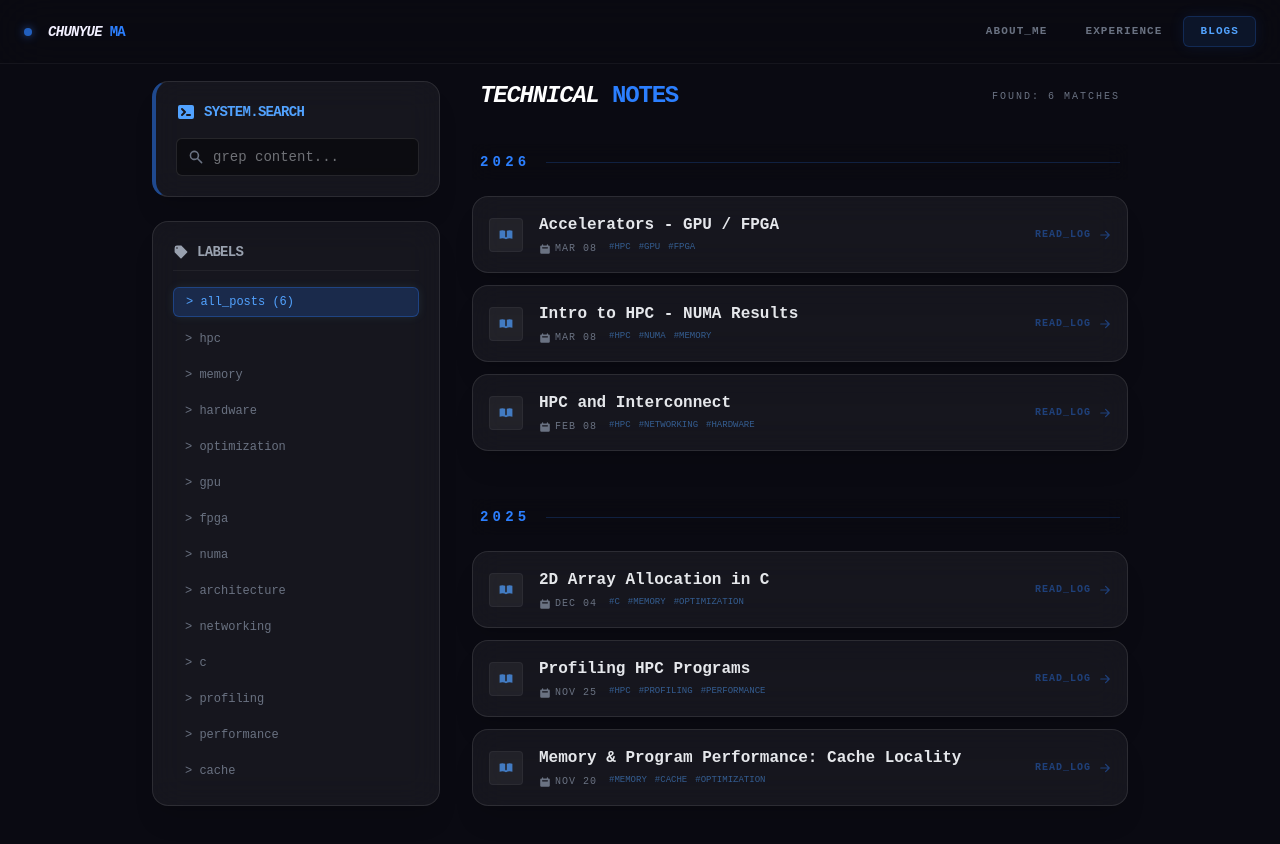
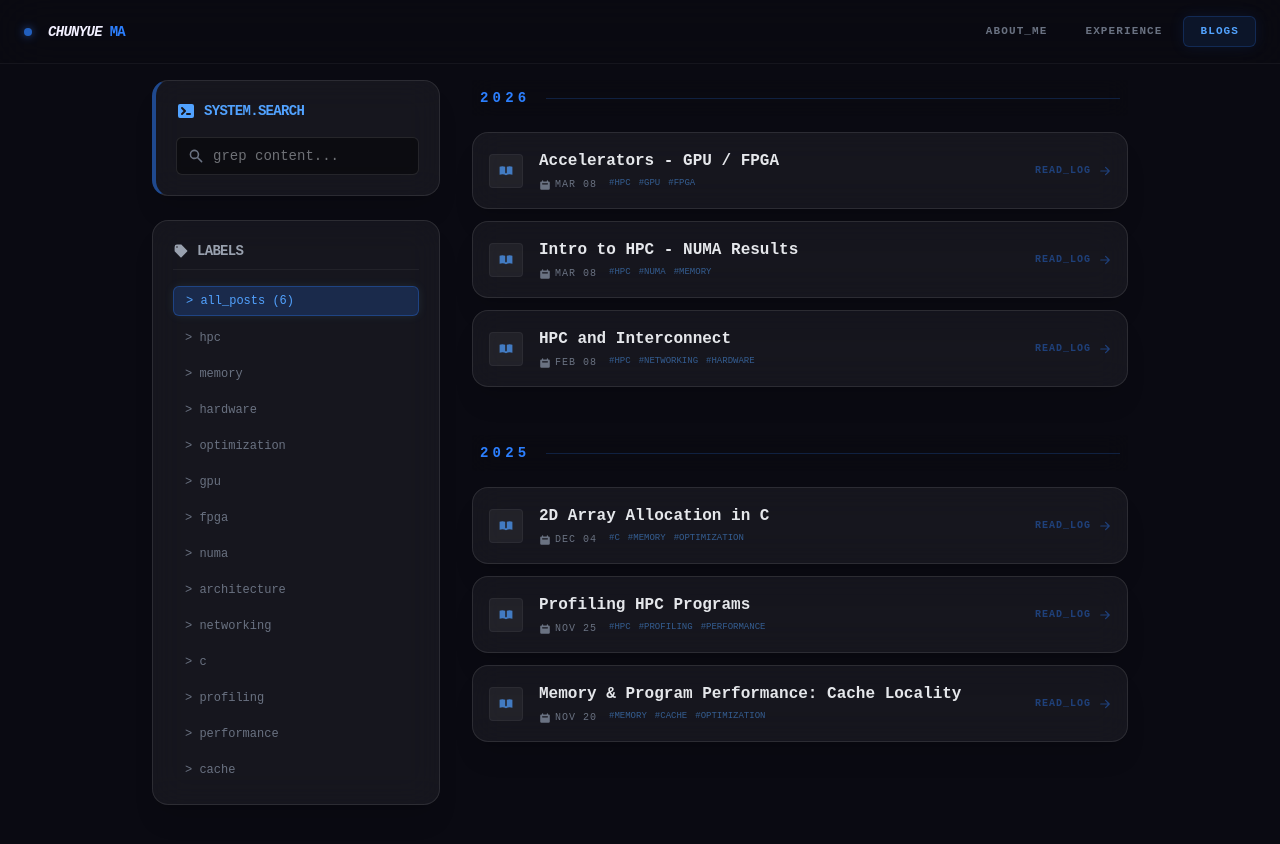
Before and after one commit to chunyuema/chunyuema.github.io, a Next.js app: page / in a window 1280 px wide. Both pictures are taken after a click on the button "BLOGS". Shown: the top 844 px of the page. Built offline with nearby package versions, Linux system fonts and the light colour scheme.

Commit message:
refactor: remove 1 unnecessary section

```diff
--- a/src/components/sections/Blogs.tsx
+++ b/src/components/sections/Blogs.tsx
@@ -1,8 +1,16 @@
 import React, { useState, useMemo } from "react";
 import { blogPosts } from "../../data/BlogEntry";
 import { BlogPost } from "../../types/blog";
-import Link from 'next/link';
-import { HiSearch, HiBookOpen, HiTag, HiCalendar, HiTerminal, HiArrowRight, HiChevronDown } from "react-icons/hi";
+import Link from "next/link";
+import {
+  HiSearch,
+  HiBookOpen,
+  HiTag,
+  HiCalendar,
+  HiTerminal,
+  HiArrowRight,
+  HiChevronDown,
+} from "react-icons/hi";
 
 const POSTS_PER_PAGE = 10;
 
@@ -13,8 +21,8 @@ const BlogPage: React.FC = () => {
 
   const allTags = useMemo(() => {
     const tagMap: Record<string, number> = {};
-        blogPosts.forEach(post => {
-            post.tags.forEach(tag => {
+    blogPosts.forEach((post) => {
+      post.tags.forEach((tag) => {
         tagMap[tag] = (tagMap[tag] || 0) + 1;
       });
     });
@@ -29,7 +37,9 @@ const BlogPage: React.FC = () => {
         const matchesSearch =
           post.title.toLowerCase().includes(searchTerm.toLowerCase()) ||
           post.content.toLowerCase().includes(searchTerm.toLowerCase()) ||
-                    post.tags.some(tag => tag.toLowerCase().includes(searchTerm.toLowerCase()));
+          post.tags.some((tag) =>
+            tag.toLowerCase().includes(searchTerm.toLowerCase()),
+          );
 
         const matchesTag = !selectedTag || post.tags.includes(selectedTag);
 
@@ -43,7 +53,7 @@ const BlogPage: React.FC = () => {
     const limitedPosts = filteredPosts.slice(0, visibleCount);
     const groups: Record<string, BlogPost[]> = {};
 
-        limitedPosts.forEach(post => {
+    limitedPosts.forEach((post) => {
       const year = new Date(post.date).getFullYear().toString();
       if (!groups[year]) groups[year] = [];
       groups[year].push(post);
@@ -53,7 +63,7 @@ const BlogPage: React.FC = () => {
   }, [filteredPosts, visibleCount]);
 
   const getPageIdFromUrl = (url: string) => {
-      const cleanUrl = url.split('?')[0];
+    const cleanUrl = url.split("?")[0];
     const parts = cleanUrl.split("/");
     const lastPart = parts[parts.length - 1];
     const idMatch = lastPart.match(/([a-f0-9]{32})/i);
@@ -62,7 +72,6 @@ const BlogPage: React.FC = () => {
 
   return (
     <div className="flex flex-col lg:flex-row gap-8 items-start">
-
       {/* LEFT SIDEBAR - Search & Tags */}
       <aside className="w-full lg:w-72 lg:sticky lg:top-24 space-y-6 shrink-0">
         <div className="glass-panel p-5 border-l-4 border-l-blue-500/50">
@@ -92,7 +101,10 @@ const BlogPage: React.FC = () => {
           </div>
           <div className="flex flex-wrap lg:flex-col gap-2">
             <button
-                            onClick={() => {setSelectedTag(null); setVisibleCount(POSTS_PER_PAGE);}}
+              onClick={() => {
+                setSelectedTag(null);
+                setVisibleCount(POSTS_PER_PAGE);
+              }}
               className={`text-left px-3 py-1.5 rounded-md text-xs font-mono transition-all ${
                 !selectedTag
                   ? "bg-blue-500/20 text-blue-400 border border-blue-500/30 shadow-[0_0_10px_rgba(110,193,255,0.1)]"
@@ -101,7 +113,7 @@ const BlogPage: React.FC = () => {
             >
               {`> all_posts (${blogPosts.length})`}
             </button>
-                        {allTags.map(tag => (
+            {allTags.map((tag) => (
               <button
                 key={tag}
                 onClick={() => {
@@ -123,22 +135,15 @@ const BlogPage: React.FC = () => {
 
       {/* RIGHT CONTENT - Grouped Blog Rows */}
       <div className="flex-1 w-full min-w-0">
-                <div className="flex items-center justify-between mb-8 px-2 shrink-0">
-                    <h1 className="text-2xl font-black italic tracking-tighter text-white uppercase">
-                        Technical <span className="text-blue-500 not-italic">Notes</span>
-                    </h1>
-                    <div className="text-[10px] font-mono text-gray-500 uppercase tracking-[0.2em]">
-                        Found: {filteredPosts.length} matches
-                    </div>
-                </div>
-
         <div className="space-y-12">
           {groupedPosts.length > 0 ? (
             groupedPosts.map(([year, posts]) => (
               <section key={year} className="relative">
                 <div className="sticky top-20 z-20 py-2 mb-4 bg-[#0A0A12]/80 backdrop-blur-md">
                   <div className="flex items-center gap-4 px-2">
-                                        <h2 className="text-sm font-black font-mono text-blue-500 uppercase tracking-[0.3em]">{year}</h2>
+                    <h2 className="text-sm font-black font-mono text-blue-500 uppercase tracking-[0.3em]">
+                      {year}
+                    </h2>
                     <div className="flex-1 h-[1px] bg-blue-500/20" />
                   </div>
                 </div>
@@ -162,14 +167,20 @@ const BlogPage: React.FC = () => {
                             <div className="flex flex-wrap gap-x-3 gap-y-1 mt-1">
                               <span className="text-[10px] font-mono text-gray-500 uppercase tracking-widest flex items-center gap-1">
                                 <HiCalendar className="w-3 h-3" />
-                                                                {new Date(post.date).toLocaleDateString(undefined, {
-                                                                    month: 'short',
-                                                                    day: '2-digit'
-                                                                })}
+                                {new Date(post.date).toLocaleDateString(
+                                  undefined,
+                                  {
+                                    month: "short",
+                                    day: "2-digit",
+                                  },
+                                )}
                               </span>
                               <div className="flex gap-2">
-                                                                {post.tags.slice(0, 3).map(tag => (
-                                                                    <span key={tag} className="text-[9px] font-mono text-blue-400/50 uppercase">
+                                {post.tags.slice(0, 3).map((tag) => (
+                                  <span
+                                    key={tag}
+                                    className="text-[9px] font-mono text-blue-400/50 uppercase"
+                                  >
                                     #{tag.toLowerCase()}
                                   </span>
                                 ))}
@@ -206,7 +217,7 @@ const BlogPage: React.FC = () => {
           {filteredPosts.length > visibleCount && (
             <div className="flex justify-center pt-8">
               <button
-                                onClick={() => setVisibleCount(prev => prev + POSTS_PER_PAGE)}
+                onClick={() => setVisibleCount((prev) => prev + POSTS_PER_PAGE)}
                 className="flex items-center gap-2 px-6 py-2 bg-white/5 border border-white/10 rounded-lg text-xs font-bold uppercase tracking-widest text-gray-400 hover:text-white hover:bg-white/10 hover:border-blue-500/30 transition-all group"
               >
                 <span>Load_More_Entries</span>
```
Lines whose indentation alone changed are shown as unchanged.
